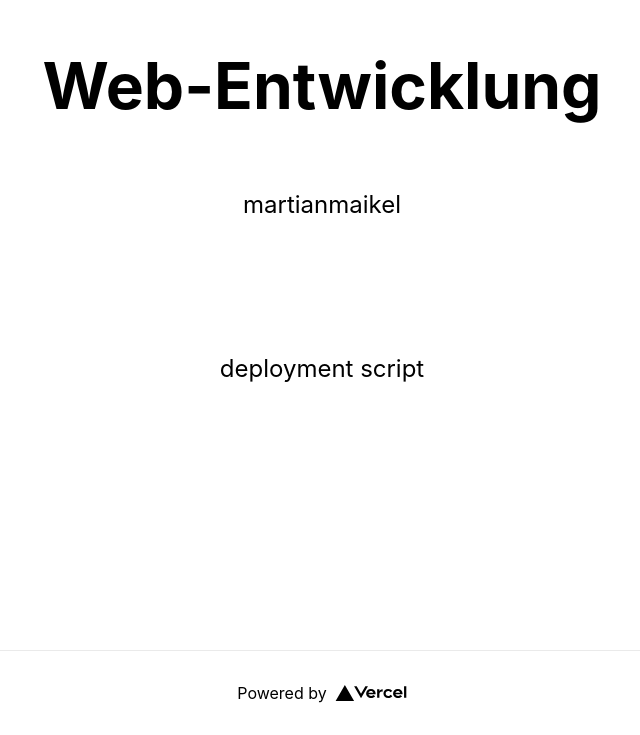
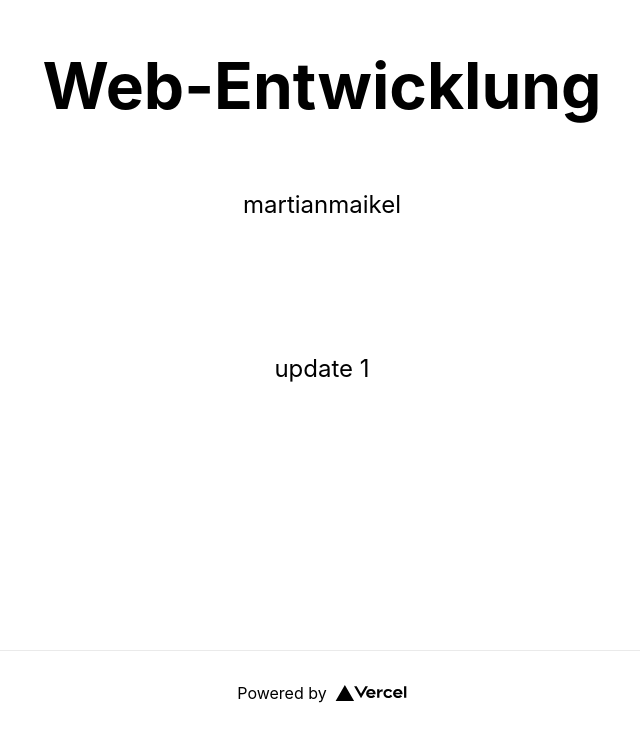
Before and after one commit to martianmaikel/martianmaikel-portfolio, a Next.js app: page / in a window 1280 px wide. Shown: the part 150-885 px from the top of the page, without its empty margins (318-958 px from the left). Built offline with nearby package versions, Linux system fonts and the light colour scheme.

Commit message:
deployment action bugfix and rework TEST

```diff
--- a/pages/index.tsx
+++ b/pages/index.tsx
@@ -20,7 +20,7 @@ export default function Home() {
           martianmaikel
         </p>
         <p className={styles.description}>
-          deployment script
+          update 1
         </p>
         {/* <div className={styles.grid}>
           <a href="https://nextjs.org/docs" className={styles.card}>
```
